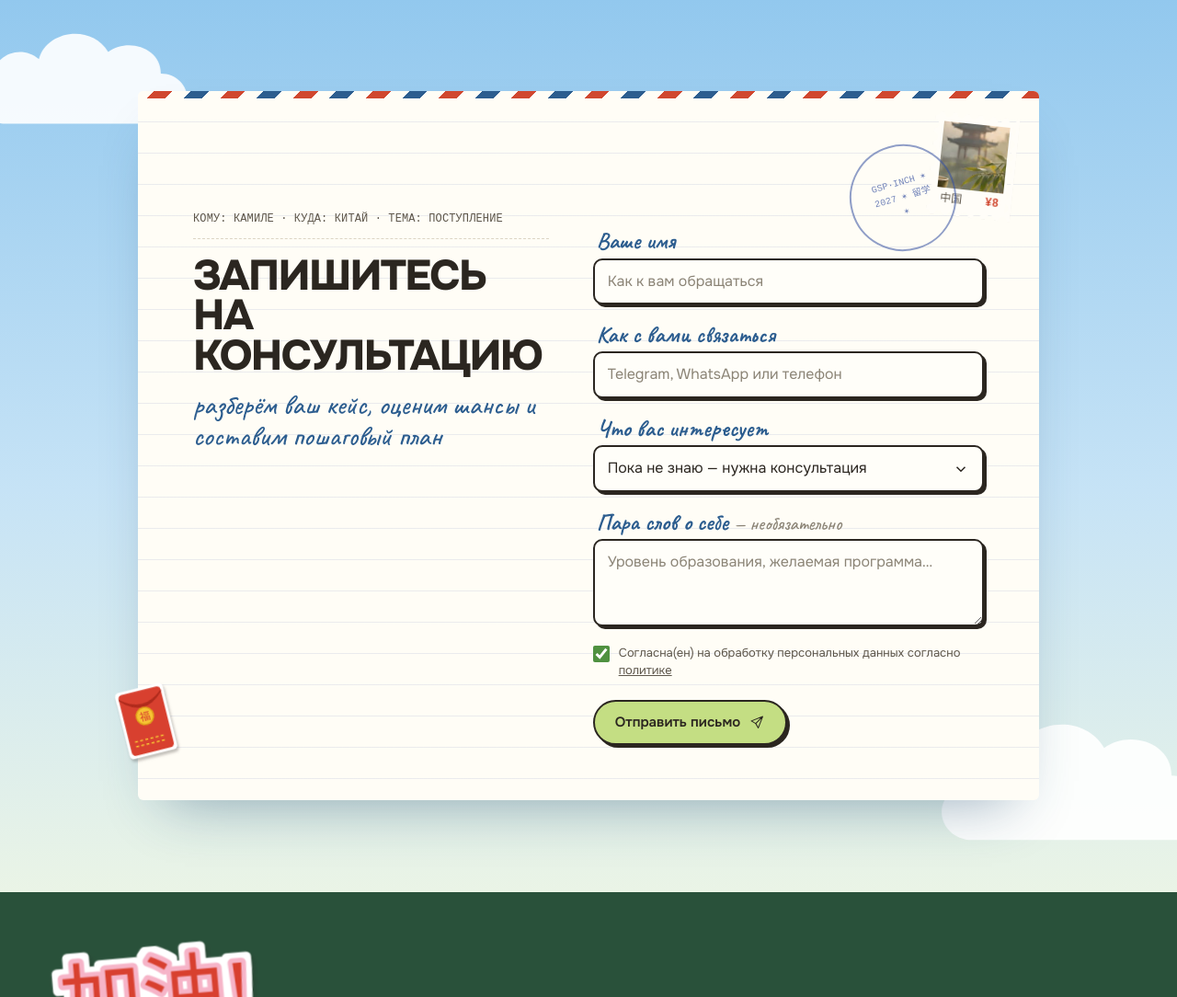
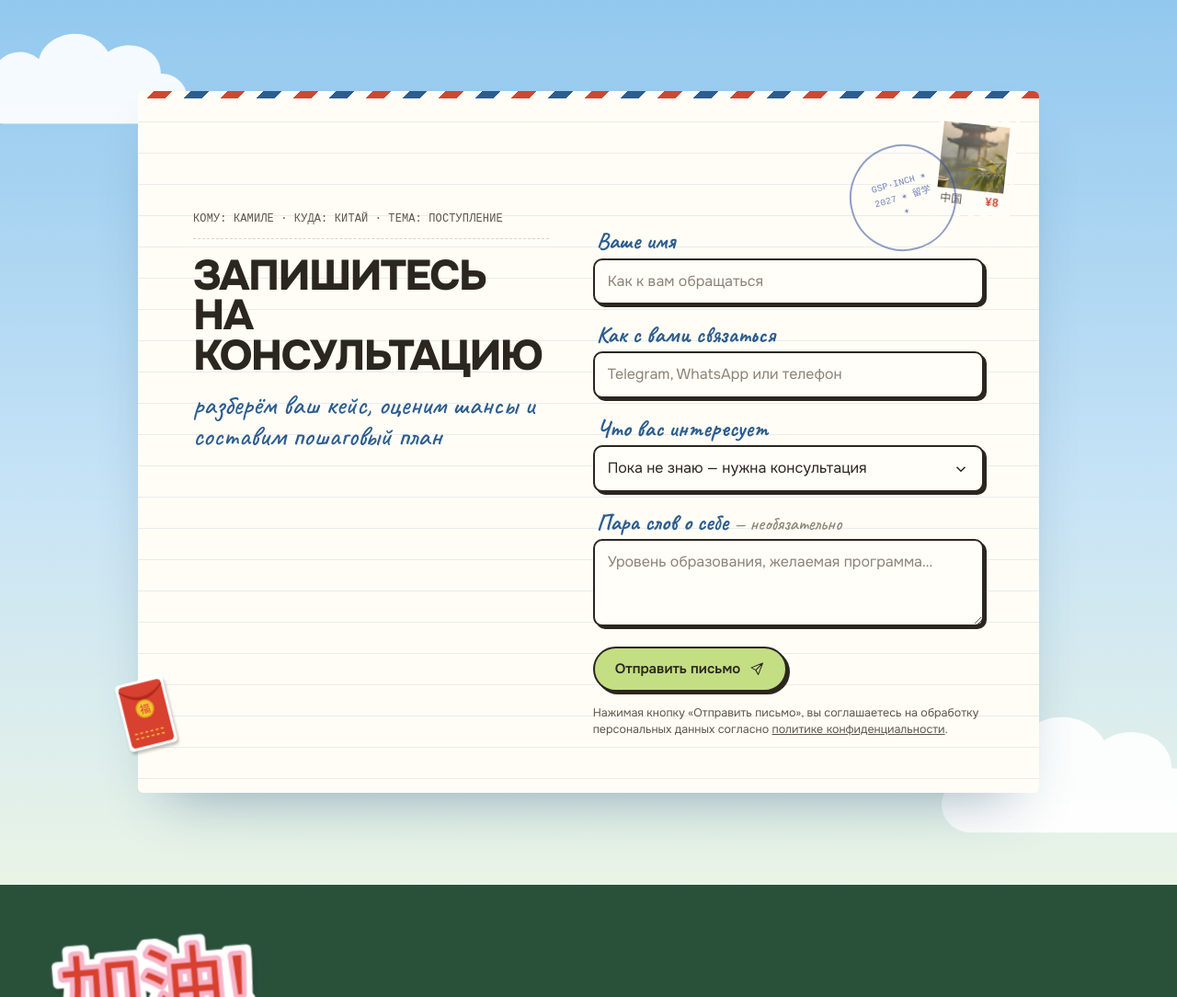
Before and after one commit to gspinch/gsp-inch, a Node server app: page / in a window 1280 px wide. Shown: the part 5416-6500 px from the top of the page at 92% size. Run offline with Node 20, Linux system fonts and the light colour scheme; data comes from the database, SQL or seed files in the repository; some libraries are stand-ins or nearby versions; some web fonts are replaced.

Commit message:
Форма: вместо чекбокса — согласие текстом под кнопкой
Co-Authored-By: Claude Opus 5.5 <noreply@anthropic.com>
Claude-Session: https://claude.ai/code/session_01Hf4Tu61VVmw8gwn6W5pN6k

```diff
--- a/public/css/style.css
+++ b/public/css/style.css
@@ -414,6 +414,8 @@ button { font: inherit; color: inherit; }
 .form .check > span { font: 400 13px/1.45 var(--grotesk); color: var(--ink-2); padding: 0; }
 .form .check input { width: 18px; height: 18px; margin: 1px 0 0; flex: none; accent-color: var(--green); }
 .form .btn { justify-self: start; margin-top: 2px; }
+.form__legal { margin: -6px 0 0; font: 400 12.5px/1.45 var(--grotesk); color: var(--ink-2); max-width: 420px; }
+.form__legal a { color: inherit; }
 .form__msg:empty { display: none; }
 .form__msg, .form__ok { margin: 0; font: 500 14px/1.4 var(--grotesk); background: var(--lime); padding: 10px 14px; border-radius: 10px; }
 .form.is-loading .btn { opacity: .6; pointer-events: none; }
--- a/src/i18n.js
+++ b/src/i18n.js
@@ -54,7 +54,7 @@ const dict = {
     f_contact: 'Как с вами связаться', f_contact_ph: 'Telegram, WhatsApp или телефон',
     f_package: 'Что вас интересует', f_package_none: 'Пока не знаю — нужна консультация',
     f_msg: 'Пара слов о себе', f_optional: '— необязательно', f_msg_ph: 'Уровень образования, желаемая программа…',
-    f_agree_html: 'Согласна(ен) на обработку персональных данных согласно <a href="/privacy" target="_blank">политике</a>',
+    f_agree_html: 'Нажимая кнопку «Отправить письмо», вы соглашаетесь на обработку персональных данных согласно <a href="/privacy" target="_blank">политике конфиденциальности</a>.',
     f_submit: 'Отправить письмо', f_sent_ok: 'Спасибо! Заявка отправлена — я свяжусь с вами в ближайшее время.',
     js_invalid: 'Укажите имя и контакт для связи — без них я не смогу ответить.',
     js_ok: 'Письмо отправлено! Я свяжусь с вами в ближайшее время.',
@@ -118,7 +118,7 @@ const dict = {
     f_contact: 'How can I reach you?', f_contact_ph: 'Telegram, WhatsApp or phone',
     f_package: 'What are you interested in?', f_package_none: 'Not sure yet — I need a consultation',
     f_msg: 'A few words about you', f_optional: '— optional', f_msg_ph: 'Education level, programme you want…',
-    f_agree_html: 'I agree to the processing of my personal data under the <a href="/privacy" target="_blank">privacy policy</a>',
+    f_agree_html: 'By clicking “Send the letter”, you agree to the processing of your personal data under the <a href="/privacy" target="_blank">privacy policy</a>.',
     f_submit: 'Send the letter', f_sent_ok: 'Thank you! Your request has been sent — I’ll get back to you soon.',
     js_invalid: 'Please add your name and a way to contact you — otherwise I can’t reply.',
     js_ok: 'Letter sent! I’ll get back to you soon.',
--- a/views/index.ejs
+++ b/views/index.ejs
@@ -348,8 +348,8 @@
           <input type="text" name="website" class="hp" tabindex="-1" autocomplete="off" aria-hidden="true">
           <input type="hidden" name="utm">
           <input type="hidden" name="lang" value="<%= lang %>">
-          <label class="check" for="f-agree"><input id="f-agree" type="checkbox" required checked> <span><%- t('f_agree_html') %></span></label>
           <button class="btn btn--lime" type="submit"><%= t('f_submit') %> <%- icon('send') %></button>
+          <p class="form__legal"><%- t('f_agree_html') %></p>
           <p class="form__msg" role="status" aria-live="polite"></p>
         </form>
         <span class="seal seal--sent" aria-hidden="true">已发送<small><%= t('sent_stamp') %></small></span>
```
